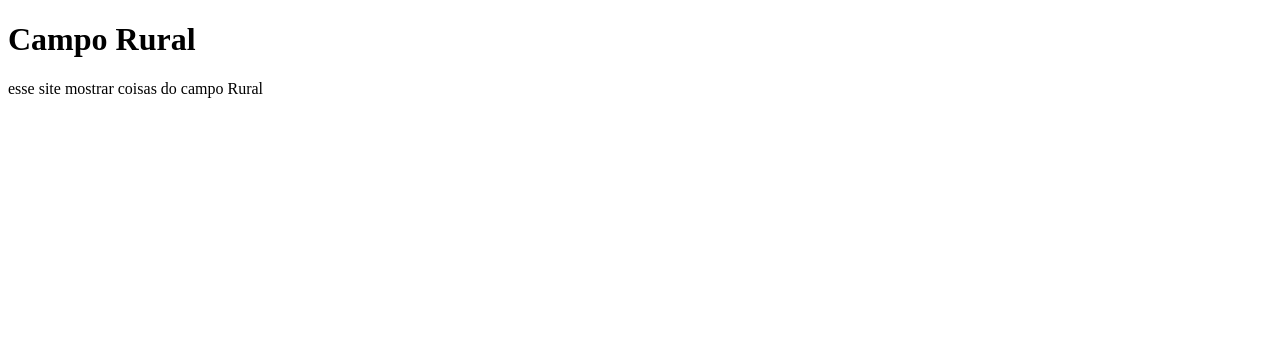
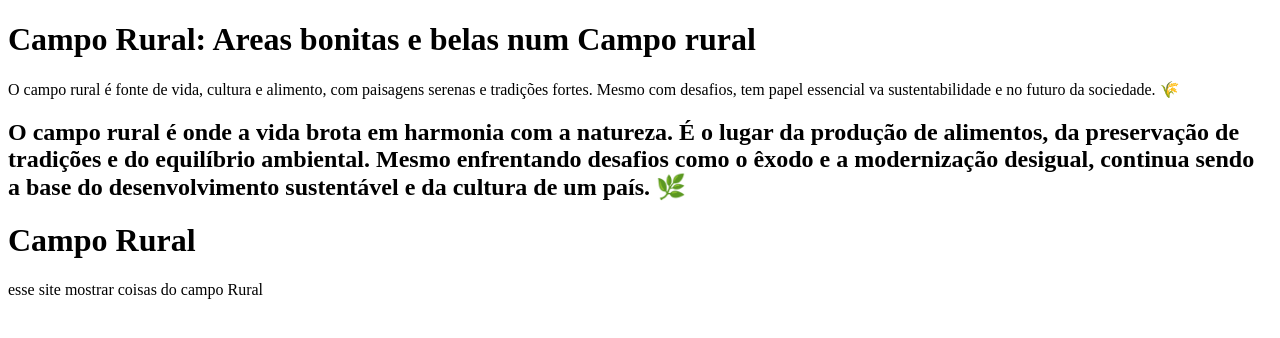
Before and after one commit to CarlsGamer13/Agrinho2025SalaNova, a plain HTML site: page index.html in a window 1280 px wide. Drawn offline with Linux system fonts and the light colour scheme.

Commit message:
escrevi o texto do index

```diff
--- a/index.html
+++ b/index.html
@@ -6,11 +6,52 @@
     <title>Campo Rural</title>
 </head>
 <body>
-<h1>Campo Rural</h1>
+    <header>
 
-<P>esse site mostrar coisas do campo Rural</P>
+
+    </header>
+
+    <main>
+        <div>
+            <h1>Campo Rural: Areas bonitas e belas num Campo rural</h1>
+            <p>
+                O campo rural é fonte de vida, cultura e alimento, com paisagens serenas e tradições fortes. Mesmo com desafios, tem papel essencial
+                va sustentabilidade e no futuro da sociedade. 🌾
+            </p>
+        </div>
+
+        <div>
+
+            <h2>O campo rural é onde a vida brota em harmonia com a natureza. É o lugar da produção de alimentos, da preservação de tradições e do equilíbrio
+                 ambiental. Mesmo enfrentando desafios como o êxodo e a modernização desigual, continua sendo a base do desenvolvimento sustentável
+                  e da cultura de um país. 🌿</h2>
+        </div>
+
+
+
+
+
+
+
+
+
+    </main>
+
+    <footer>
+
+
+    </footer>
+
+
+
+
 
 
 
 </body>
 </html>
+
+
+<h1>Campo Rural</h1>
+
+<P>esse site mostrar coisas do campo Rural</P>
```
